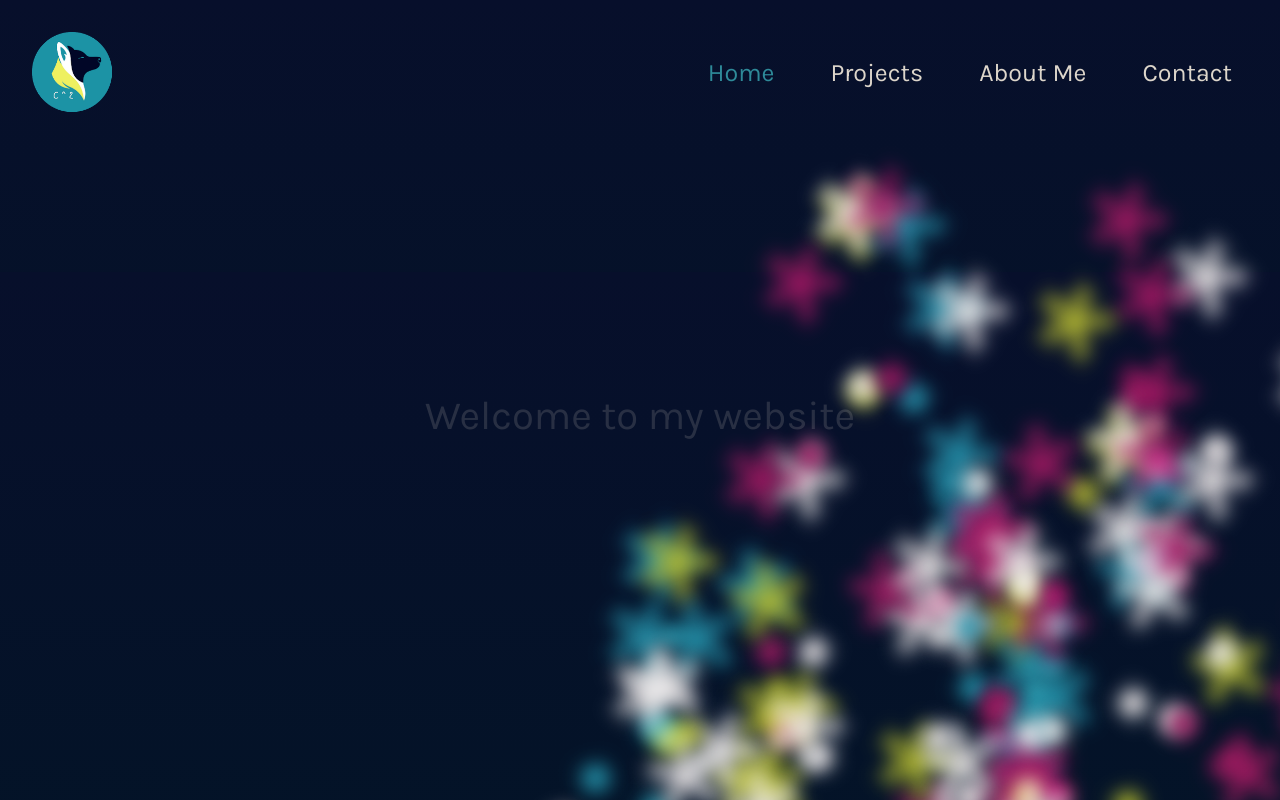
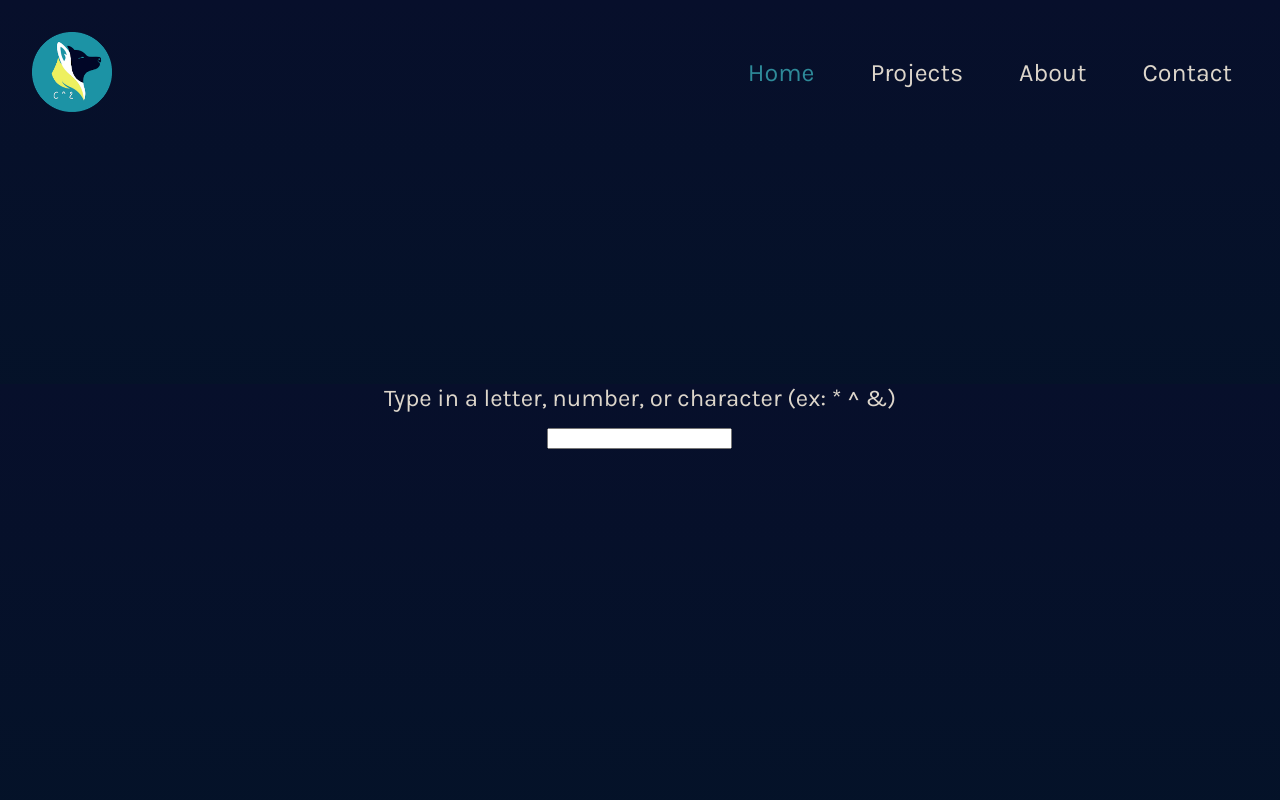
Before and after one commit to ciciwoolf/nextjs-react-app, a Next.js app in the folder fun-stuff/: page / in a window 1280 px wide. Built offline with nearby package versions, Linux system fonts and the light colour scheme.

Commit message:
Setting up dynamic variable input

```diff
--- a/fun-stuff/app/globals.scss
+++ b/fun-stuff/app/globals.scss
@@ -1,6 +1,11 @@
 @import url("https://fonts.googleapis.com/css2?family=Karla:ital,wght@0,200..800;1,200..800&display=swap");
 @import "./variables.scss";
 
+/*
+Using the property box-sizing set to border-box ensures that any margin or padding
+applied to an element is contained within the predetermined set width and height,
+and does not add on in addition to it, causing growth beyond the desired size.
+*/
 * {
   box-sizing: border-box;
 }
@@ -8,8 +13,8 @@
 html {
   font-family: $font-family-primary;
   height: 100%;
-  overflow-x: hidden;
-  overflow-y: auto;
+  overflow-x: hidden; /* setting overflow-x to hidden means any overflow will not be displayed*/
+  overflow-y: auto; /* setting overflow-y to auto means overflow causing a longer view will result in a scrollbar*/
 }
 
 body {
--- a/fun-stuff/app/page.js
+++ b/fun-stuff/app/page.js
@@ -1,13 +1,40 @@
+"use client";
+import React, { useState, useEffect } from "react";
 import "./globals.scss";
 import styles from "./page.module.scss";
+import InputCharacter from "@components/input-character";
 
 const homeContent = "Welcome to my website";
 
 export default function Home() {
+  // manage welcome message state and its visibility
+  const [showWelcome, setWelcome] = useState(true);
+
+  // manage the state of user input for the content of the floating characters
+  const [char, setChar] = useState("*");
+
+  // React hook to synchronize CSS timer with DOM content
+  // If pages reloads (component unmounts) reset the timer
+  useEffect(() => {
+    const timer = setTimeout(() => setWelcome(false), 3000);
+    return () => clearTimeout(timer);
+  }, []); // [] empty dependency array to ensure it only resets when component unmounts
+
   return (
-    <div className={styles.colorsBody}>
-      <div className={styles.hero}>
-        <p className={styles.greeting}>{homeContent}</p>
+    <div
+      className={styles.floatingCharacters}
+      style={{ "--floating-content": char }}
+    >
+      <div className={styles.homeBody}>
+        {showWelcome ? (
+          <div className={`${styles.welcome} ${styles.fadeIn}`}>
+            <p className={styles.greeting}>{homeContent}</p>
+          </div>
+        ) : (
+          <div className={styles.input}>
+            <InputCharacter onCharacterChange={setChar} />
+          </div>
+        )}
       </div>
     </div>
   );
--- a/fun-stuff/app/page.module.scss
+++ b/fun-stuff/app/page.module.scss
@@ -1,25 +1,33 @@
-@import "./variables.scss";
+@import "@app/variables.scss";
 
 .greeting {
   font-size: $title-font-size;
 
   @include respond-to("sm") {
-    padding-top: 3rem;
+    padding-top: 0;
     font-size: $title-font-size-sm;
   }
 }
 
-.hero {
+.homeBody {
   display: flex;
   flex-direction: column;
   justify-content: center;
-  padding-top: 5rem;
+  margin-top: 15rem;
   align-items: center;
   text-align: center;
   position: relative;
   z-index: 1;
-  animation: fade 7s ease-in-out forwards;
-  margin-top: 8rem;
+
+  @include respond-to("sm") {
+    font-size: 18px;
+    margin-top: 5rem;
+    padding: 1rem 3rem 1rem 3rem;
+  }
+}
+
+.welcome {
+  animation: welcomeFade 3s ease-in-out forwards;
 
   @include respond-to("sm") {
     padding: 0 0 5rem;
@@ -27,22 +35,32 @@
   }
 }
 
-@keyframes fade {
+@keyframes welcomeFade {
   0% {
-    opacity: 1;
+    opacity: 0;
   }
   40% {
-    opacity: 0;
+    opacity: 1;
   }
   70% {
     opacity: 0;
   }
   100% {
-    opacity: 1;
+    opacity: 0;
   }
 }
 
-@mixin dots($count) {
+.input {
+  animation: inputFadeIn 1s ease-in-out forwards;
+}
+
+/* Floating characters animation has been adapted from this free example:
+https://codepen.io/hylobates-lar/pen/GRowVvx
+
+First, create a mixin called klaidescope that handles the style of the floating objects
+*/
+
+@mixin klaidescope($count) {
   $colors: (
     #f5efed,
     // Isabelline
@@ -67,7 +85,7 @@
   text-shadow: $text-shadow;
 }
 
-.colorsBody {
+.floatingCharacters {
   position: relative;
   width: 100%;
   height: 100vh;
@@ -79,16 +97,19 @@
 
   &::before,
   &::after {
-    content: ". *";
+    content: var(
+      --floating-content,
+      "*"
+    ); /* dynamic variable controlling the content */
     position: absolute;
     top: 50%;
     left: 50%;
     width: 1em;
     height: 1em;
-    font-size: 3vmin;
+    font-size: 3vmin; /* vmin controls size according to viewport dimensions */
     mix-blend-mode: screen;
     color: transparent;
-    @include dots(40);
+    @include klaidescope(40);
     animation: move 44s -27s infinite ease-in-out alternate;
   }
 
@@ -98,9 +119,16 @@
   }
 }
 
+/*
+The move function defined to control the animation effects of the floating
+objects
+rotate starts at 0 degrees and ends at 360 deg for a full rotation
+scale starts at 5 times the size and ends at 10 times the size
+translateX starts -10px and translates along the X axis 10px on the other side
+*/
 @keyframes move {
   from {
-    transform: rotate(0deg) scale(10) translateX(-10px);
+    transform: rotate(0deg) scale(5) translateX(-10px);
   }
   to {
     transform: rotate(360deg) scale(10) translateX(10px);
--- /dev/null
+++ b/fun-stuff/components/input-character.js
@@ -0,0 +1,26 @@
+"use client";
+import styles from "./input-character.module.scss";
+import { useState } from "react";
+
+const chooseMsg = "Type in a letter, number, or character (ex: * ^ &) ";
+
+export default function InputCharacter({ onCharacterChange }) {
+  const [initialChar, setChar] = useState("");
+
+  const handleChange = (e) => {
+    const value = e.target.value;
+    setChar(value);
+    onCharacterChange(value); // this will pass the value to the Home component
+  };
+
+  return (
+    <div className={styles.chooseMsg}>
+      <div className={styles.label}>{chooseMsg}</div>
+      <input
+        className={styles.input}
+        value={initialChar}
+        onChange={handleChange}
+      ></input>
+    </div>
+  );
+}
--- /dev/null
+++ b/fun-stuff/components/input-character.module.scss
@@ -0,0 +1,11 @@
+@import "@app/variables.scss";
+
+.label {
+  font-size: 24px;
+  padding: 0 16px 16px 16px;
+
+  @include respond-to("sm") {
+    font-size: 18px;
+    padding: 1rem 3rem 1rem 3rem;
+  }
+}
--- a/fun-stuff/components/main-header.js
+++ b/fun-stuff/components/main-header.js
@@ -7,7 +7,7 @@ import NavLink from "./nav-link";
 const links = [
   { href: "/", label: "Home" },
   { href: "/projects", label: "Projects" },
-  { href: "/about", label: "About Me" },
+  { href: "/about", label: "About" },
   { href: "/contact", label: "Contact" },
 ];
 
```
Also changed, not shown: fun-stuff/components/falling-stars.js (+11 -0 lines), fun-stuff/components/falling-stars.module.scss (+12 -3 lines), 1 other file (tests, documents, lock files or other folders).
